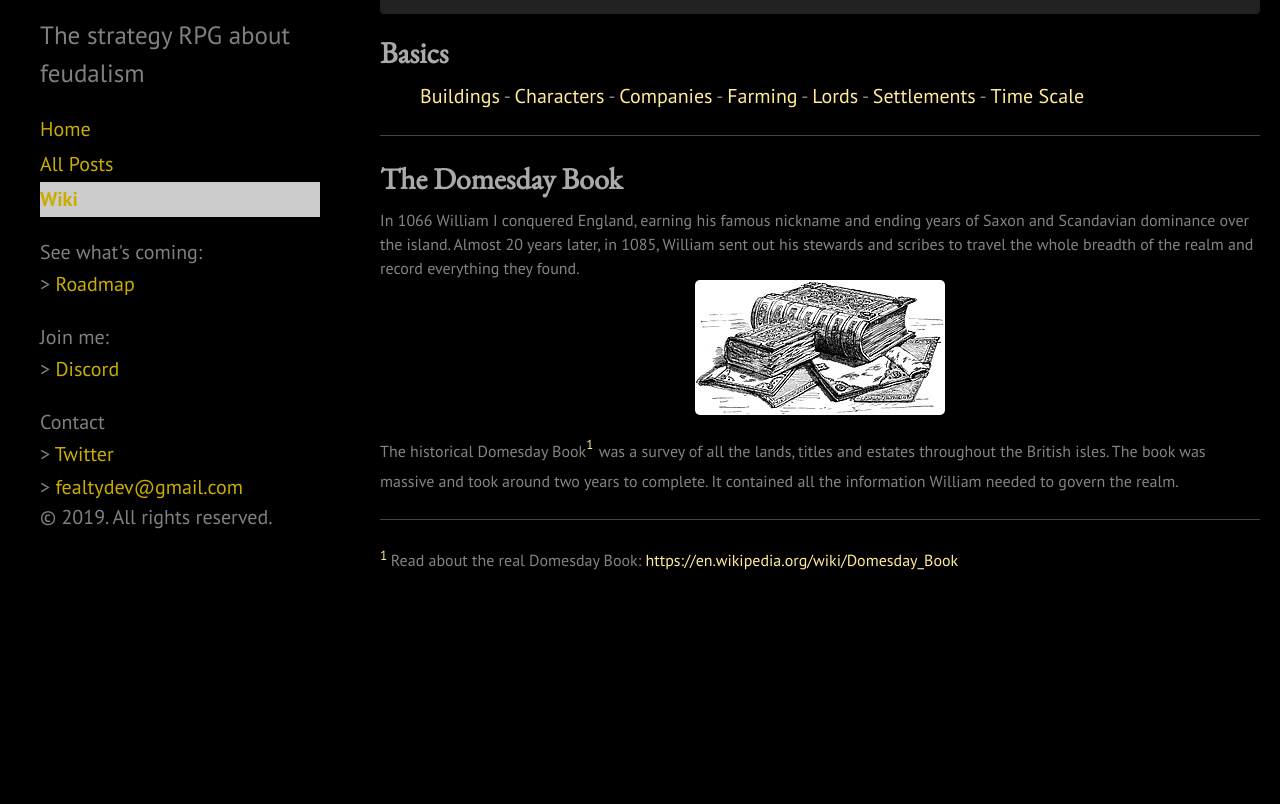
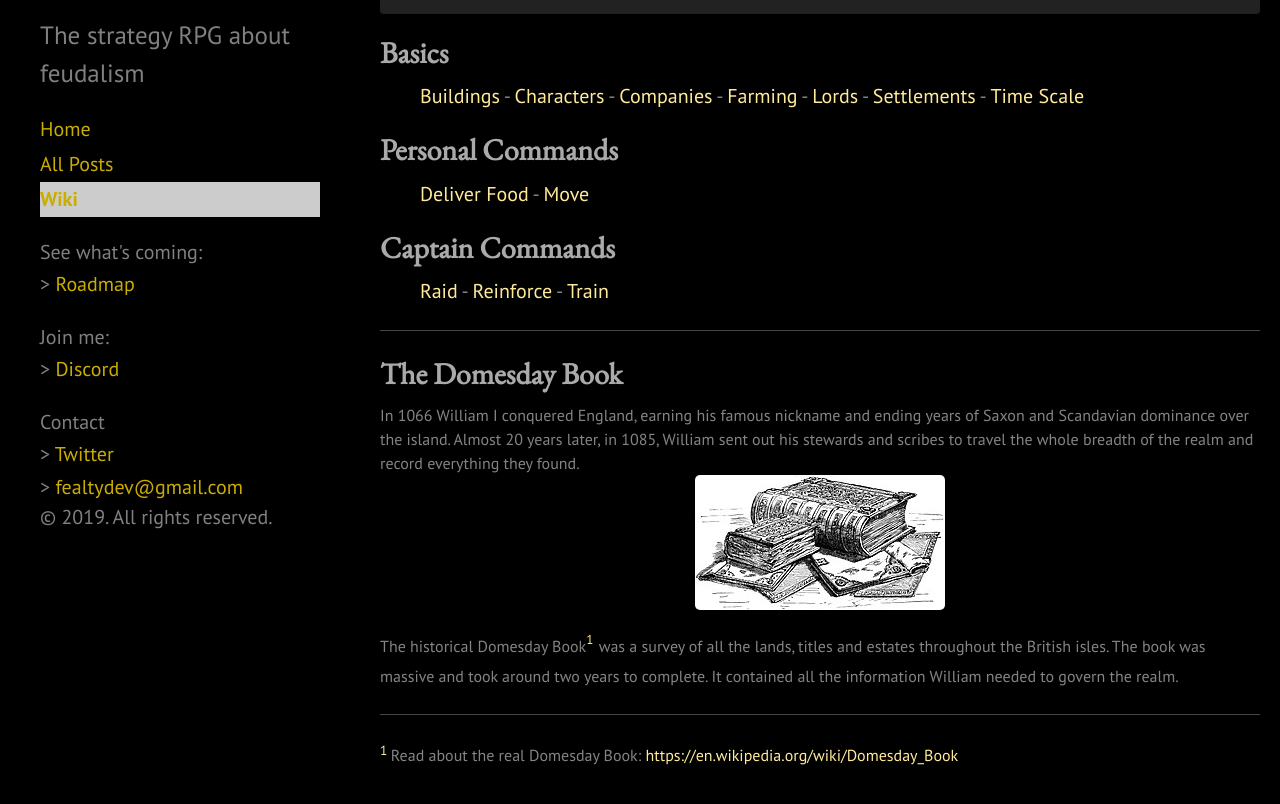
Before and after one commit to sdporres/fealtyweb, a Jekyll site: the page built from domesday-book.md, in a window 1280 px wide and 1140 px high, cut to the strip 211-1015 px from the top of the window. Built offline with Jekyll 4.4.1, drawn with Linux system fonts in a browser that asks for light colours.

Commit message:
wiki improvements

```diff
--- a/domesday-book.md
+++ b/domesday-book.md
@@ -18,7 +18,18 @@ This section of the site describes the various parts and mechanics of the game i
   </ul>
 {% endif %}
 
-{% assign section-entries = site.domesday-entries | where: "section", "Actions" %}
+{% assign section-entries = site.domesday-entries | where: "section", "Personal Commands" %}
+{% if section-entries.size > 0 %}
+  <h2> {{ section-entries.first.section }} </h2>
+  <ul class="horz">
+  {% for entry in section-entries %}
+    <li><a href="{{ entry.url }}">{{ entry.title }}</a></li>
+    {% unless entry == section-entries.last %} - {% endunless %}
+  {% endfor %}
+  </ul>
+{% endif %}
+
+{% assign section-entries = site.domesday-entries | where: "section", "Captain Commands" %}
 {% if section-entries.size > 0 %}
   <h2> {{ section-entries.first.section }} </h2>
   <ul class="horz">
```
Also changed, not shown: _domesday-entries/deliver-food.md (+1 -1 lines), _domesday-entries/move.md (added, +7 -0 lines), _domesday-entries/raid.md (+1 -1 lines), _domesday-entries/reinforce.md (+1 -1 lines), _domesday-entries/train.md (+1 -1 lines).
